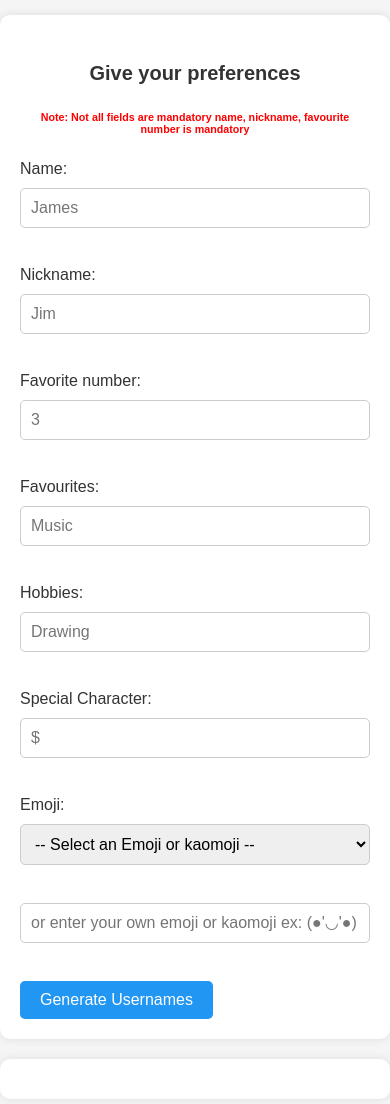
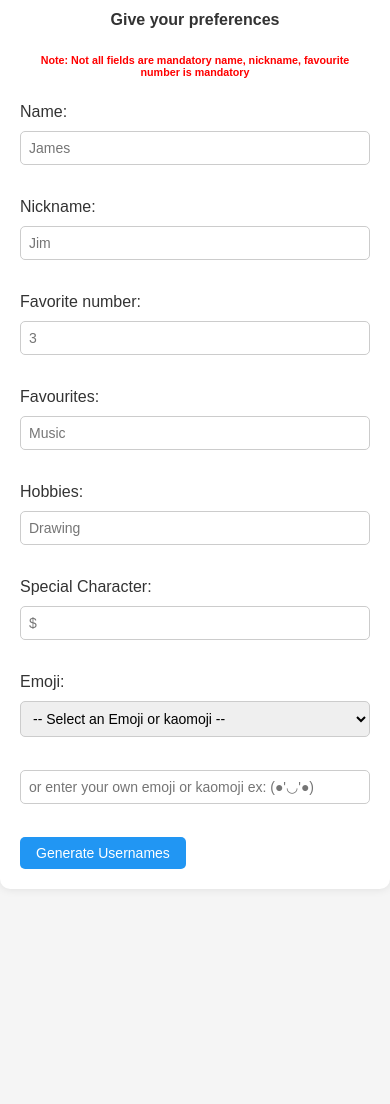
Before and after one commit to KarthikAyan-github/usernamegenerator, a plain HTML site: page index.html in a window 390 px wide. Shown: the part 93-1197 px from the top of the page. After the commit the page ends 998 px from the top, so only its background shows below. Drawn offline with Linux system fonts and the light colour scheme.

Commit message:
Update style.css

```diff
--- a/style.css
+++ b/style.css
@@ -40,16 +40,7 @@ label {
     margin-bottom: 10px;
 }
 
-input[type="text"] {
-    width: 100%;
-    padding: 10px;
-    font-size: 16px;
-    border-radius: 5px;
-    border: 1px solid #ccc;
-    margin-bottom: 20px;
-    box-sizing: border-box;
-}
-
+input[type="text"],
 select {
     width: 100%;
     padding: 10px;
@@ -74,37 +65,24 @@ button[type="button"]:hover {
     background-color: #0c7cd5;
 }
 
-#usernames {
-    max-width: 600px;
-    margin: 20px auto;
-    background-color: #fff;
-    padding: 20px;
-    border-radius: 10px;
-    box-shadow: 0 0 10px rgba(0, 0, 0, 0.1);
-    text-align: center;
-    font-size: 16px;
-    line-height: 1.5;
-}
-
-#usernames strong {
-    font-size: 18px;
-    font-weight: bold;
-    margin-bottom: 10px;
-    display: block;
-}
-
-.footer {
-    background-color: #2196F3;
-    color: #fff;
-    text-align: center;
-    padding: 10px;
-    position: fixed;
-    bottom: 0;
-    left: 0;
-    width: 100%;
-}
-
-/* Media query for screen sizes less than or equal to 768px */
-@media (max-width: 768px) {
+/* Styles for screens smaller than 600px */
+@media (max-width: 600px) {
     h1 {
         font-size: 24px;
+        margin-top: 20px;
+        margin-bottom: 15px;
+    }
+    h4 {
+        font-size: 16px;
+    }
+    input[type="text"],
+    select {
+        font-size: 14px;
+        padding: 8px;
+        margin-bottom: 15px;
+    }
+    button[type="button"] {
+        font-size: 14px;
+        padding: 8px 16px;
+    }
+}
```
